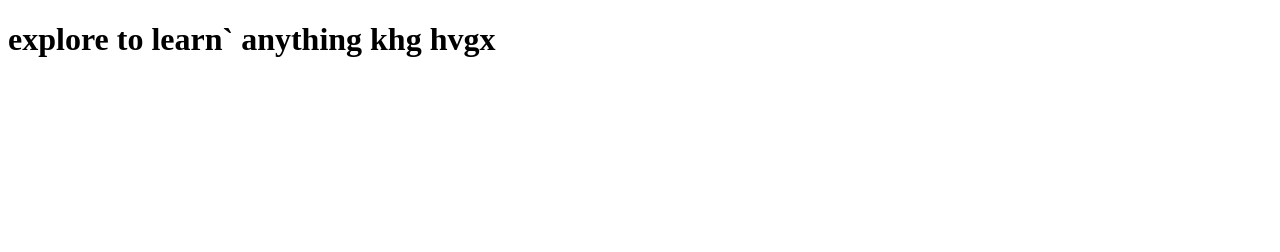
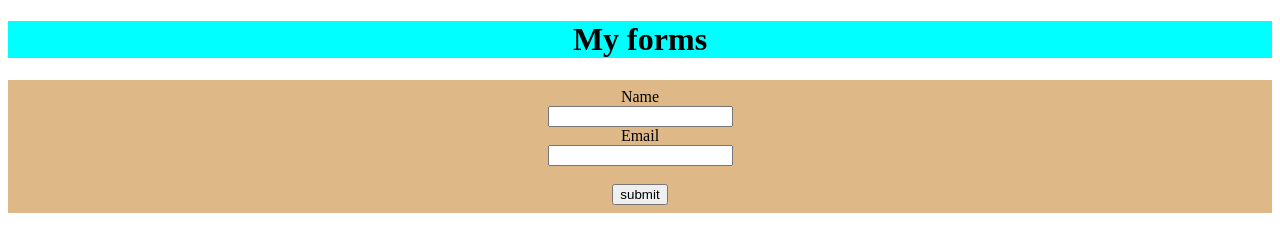
Before and after one commit to prudhviraj-793/new, a plain HTML site: page index.html in a window 1280 px wide. Drawn offline with Linux system fonts and the light colour scheme.

Commit message:
first commit

```diff
--- a/index.html
+++ b/index.html
@@ -5,9 +5,24 @@
   <meta http-equiv="X-UA-Compatible" content="IE=edge">
   <meta name="viewport" content="width=device-width, initial-scale=1.0">
   <title>Document</title>
+  <link rel="stylesheet" href="style.css">
 </head>
 <body>
-  <h1>explore to learn` anything khg hvgx</h1>
-
+  <div id="div1" class="div">
+    <header class="center">
+      <h1>My forms</h1>
+    </header>
+  </div>
+  <div id="div2" class="bc center">
+    <div id="div3" class="center">
+      <label for="ip1" id="name">Name</label><br>
+      <input type="text" id="ip1" /><br>
+      <label for="ip2" id="mail">Email</label><br>
+      <input type="email" id="ip2" />
+    </div>
+    <br>
+    <button type="submit" id="sub">submit</button>
+  </div>
+  <script src="index.js"></script>
 </body>
 </html>
--- a/index.js
+++ b/index.js
@@ -1,6 +1,6 @@
-var itemList = document.querySelector("#items");
-console.log(itemList.firstchild);
-console.log(itemList.nextsibling);
-console.log(itemList.nextelementsibling);
-console.log(itemList.previoussibling);
-console.log(itemList.previouselementsibling);
+const nam = document.getElementById("name").value;
+const mail = document.getElementById("mail").value;
+const btn = document.getElementById("sub");
+btn.addEventListener("submit",function(){
+    localStorage.setItem(string(nam),string(mail));
+})
--- a/style.css
+++ b/style.css
@@ -1,6 +1,15 @@
-.hello{
-    color: green;
+.center{
+    text-align: center;
 }
-.dude{
-    color: yellow;
+.div{
+    background-color:aqua;
 }
+.left{
+    text-align: left;
+}
+.bc{
+    background-color: burlywood;
+}
+#div2{
+    padding: 0.5rem 0 0.5rem 0;
+}
```
Also changed, not shown: 1 other file.
